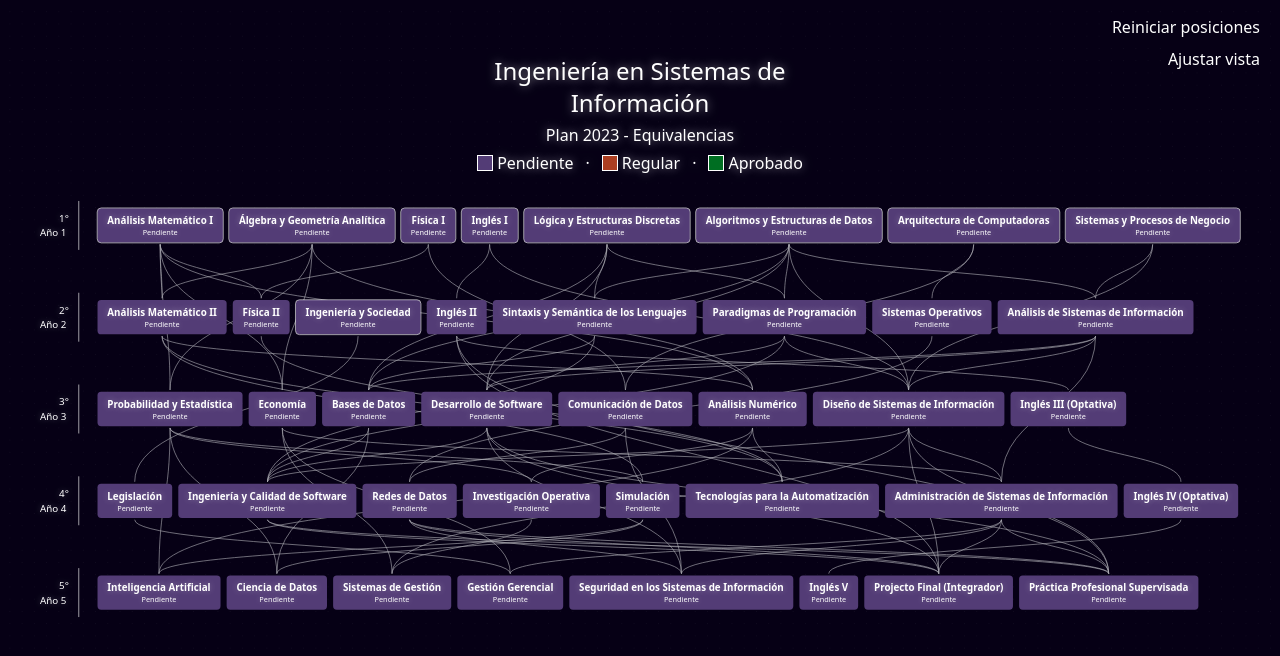
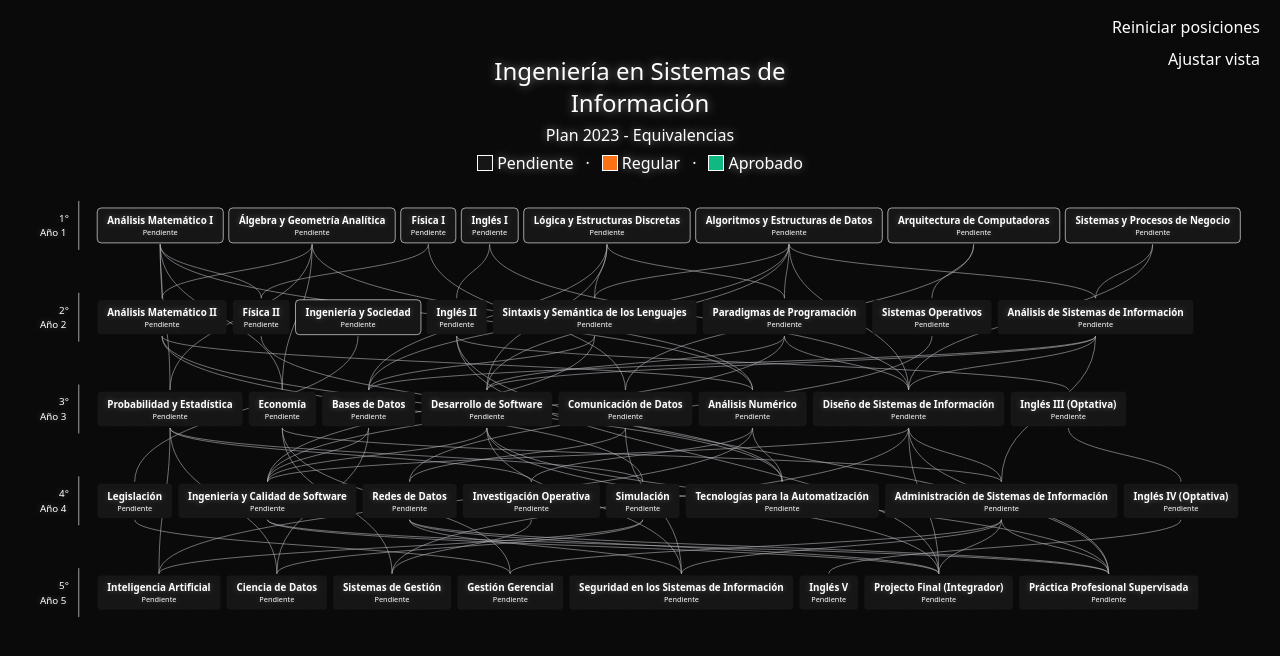
Before and after one commit to httpniki/correlativy, a React (Vite) app: page / in a window 1280 px wide. Shown: the top 656 px of the page. Built offline with nearby package versions, Linux system fonts and the light colour scheme.

Commit message:
feat: update app colors

```diff
--- a/src/index.css
+++ b/src/index.css
@@ -2,12 +2,12 @@
 
 @theme {
   /* --color-main: #101013; */
-   --color-main: #060015;
-  --color-node: #533c76;
+   --color-main: #0a0a0a;
+  --color-node: #161616;
   --color-node-selected: #b08bec;
-  --color-taken: #ac3e21;
+  --color-taken: #F97316;
   --color-taken-selected: #d76548;
-  --color-passed: #006e22;
+  --color-passed: #10B981;
   --color-passed-selected: #439d50;
   --color-shadow-white: #ffffff80;
   --color-shadow-white-dim: #ffffff50;
```
